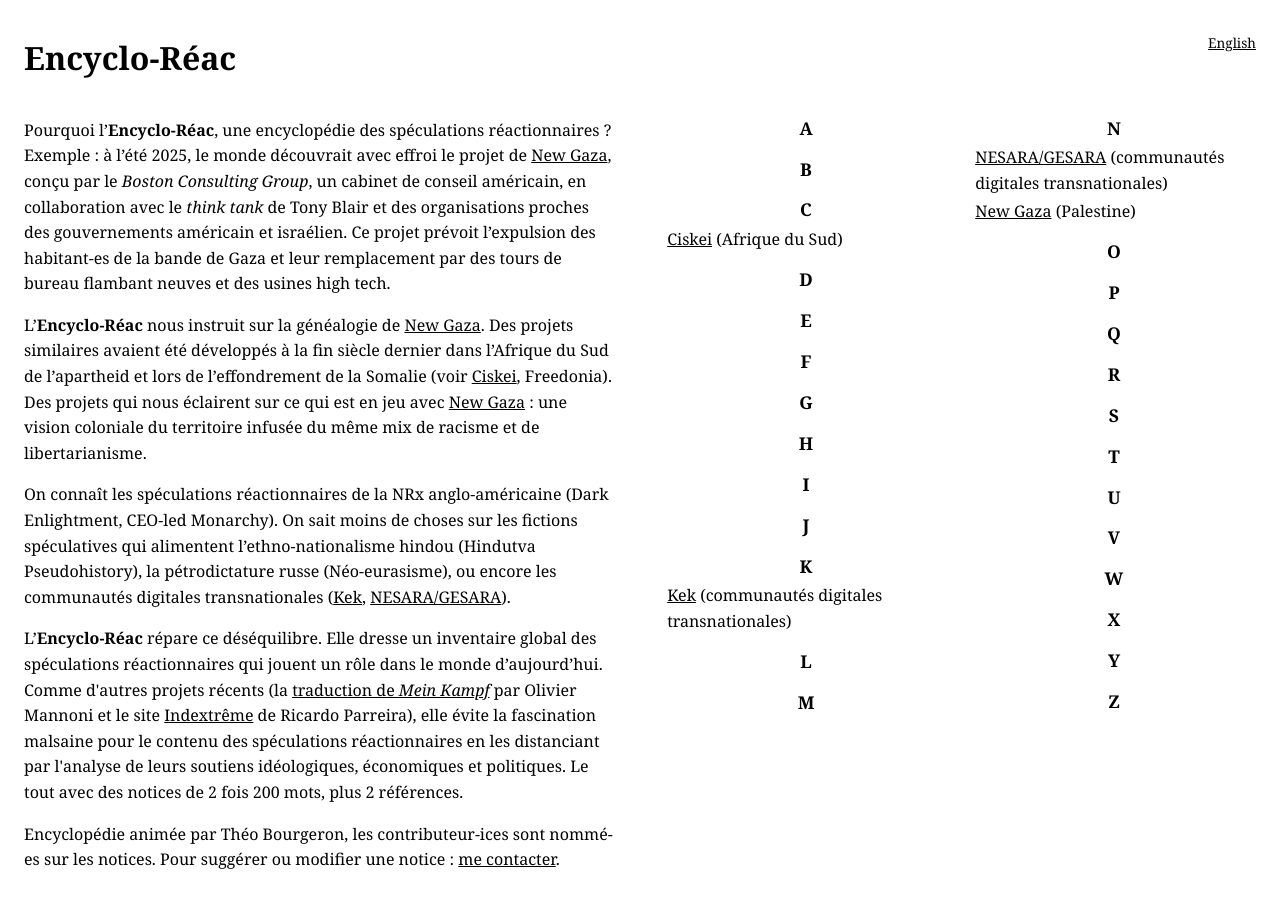
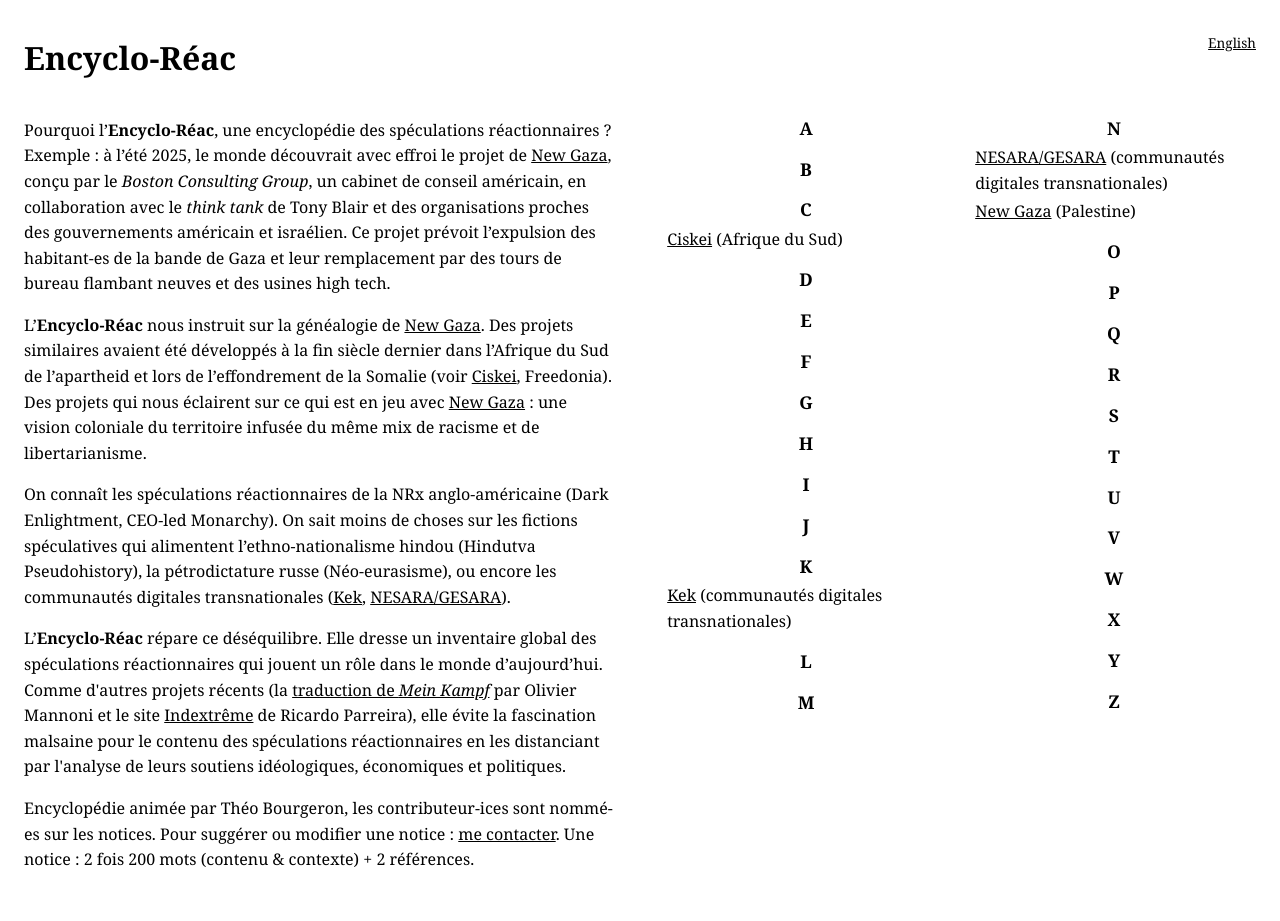
Before and after one commit to encycloreac/encycloreac.github.io, a Jekyll site: the page built from index.html, in a window 1280 px wide. Built offline with Jekyll 4.4.1, drawn with Linux system fonts in a browser that asks for light colours.

Commit message:
Refactor content in index.html for clarity
Removed duplicate paragraph and added additional details about the encyclopedia's contributors and contact information.

```diff
--- a/index.html
+++ b/index.html
@@ -4,5 +4,5 @@
 <p>Pourquoi l&rsquo;<b>Encyclo-Réac</b>, une encyclopédie des spéculations réactionnaires ? Exemple : à l&rsquo;été 2025, le monde découvrait avec effroi le projet de <a href="/new-gaza/">New Gaza</a>, conçu par le <em>Boston Consulting Group</em>, un cabinet de conseil américain, en collaboration avec le <em>think tank</em> de Tony Blair et des organisations proches des gouvernements américain et israélien. Ce projet prévoit l&rsquo;expulsion des habitant-es de la bande de Gaza et leur remplacement par des tours de bureau flambant neuves et des usines high tech.</p>
 <p>L&rsquo;<b>Encyclo-Réac</b> nous instruit sur la généalogie de <a href="/new-gaza/">New Gaza</a>. Des projets similaires avaient été développés à la fin siècle dernier dans l&rsquo;Afrique du Sud de l&rsquo;apartheid et lors de l&rsquo;effondrement de la Somalie (voir <a href="/ciskei/">Ciskei</a>, Freedonia). Des projets qui nous éclairent sur ce qui est en jeu avec <a href="/new-gaza/">New Gaza</a> : une vision coloniale du territoire infusée du même mix de racisme et de libertarianisme.</p>
 <p>On connaît les spéculations réactionnaires de la NRx anglo-américaine (Dark Enlightment, CEO-led Monarchy). On sait moins de choses sur les fictions spéculatives qui alimentent l&rsquo;ethno-nationalisme hindou (Hindutva Pseudohistory), la pétrodictature russe (Néo-eurasisme), ou encore les communautés digitales transnationales (<a href="/kek/">Kek</a>, <a href="/nesara-gesara/">NESARA/GESARA</a>).</p>
-<p>L&rsquo;<b>Encyclo-Réac</b> répare ce déséquilibre. Elle dresse un inventaire global des spéculations réactionnaires qui jouent un rôle dans le monde d&rsquo;aujourd&rsquo;hui. Comme d'autres projets récents (la <a href="https://www.fayard.fr/livre/historiciser-le-mal-9782213671185/">traduction de <em>Mein Kampf</em></a> par Olivier Mannoni et le site <a href="https://indextreme.fr/">Indextrême</a> de Ricardo Parreira), elle évite la fascination malsaine pour le contenu des spéculations réactionnaires en les distanciant par l'analyse de leurs soutiens idéologiques, économiques et politiques. Le tout avec des notices de 2 fois 200 mots, plus 2 références.</p>
-<p>Encyclopédie animée par Théo Bourgeron, les contributeur-ices sont nommé-es sur les notices. Pour suggérer ou modifier une notice : <a href="mailto:theo.bourgeron@ed.ac.uk">me contacter</a>.</p>
+<p>L&rsquo;<b>Encyclo-Réac</b> répare ce déséquilibre. Elle dresse un inventaire global des spéculations réactionnaires qui jouent un rôle dans le monde d&rsquo;aujourd&rsquo;hui. Comme d'autres projets récents (la <a href="https://www.fayard.fr/livre/historiciser-le-mal-9782213671185/">traduction de <em>Mein Kampf</em></a> par Olivier Mannoni et le site <a href="https://indextreme.fr/">Indextrême</a> de Ricardo Parreira), elle évite la fascination malsaine pour le contenu des spéculations réactionnaires en les distanciant par l'analyse de leurs soutiens idéologiques, économiques et politiques.</p>
+<p>Encyclopédie animée par Théo Bourgeron, les contributeur-ices sont nommé-es sur les notices. Pour suggérer ou modifier une notice : <a href="mailto:theo.bourgeron@ed.ac.uk">me contacter</a>. Une notice : 2 fois 200 mots (contenu & contexte) + 2 références.</p>
```
